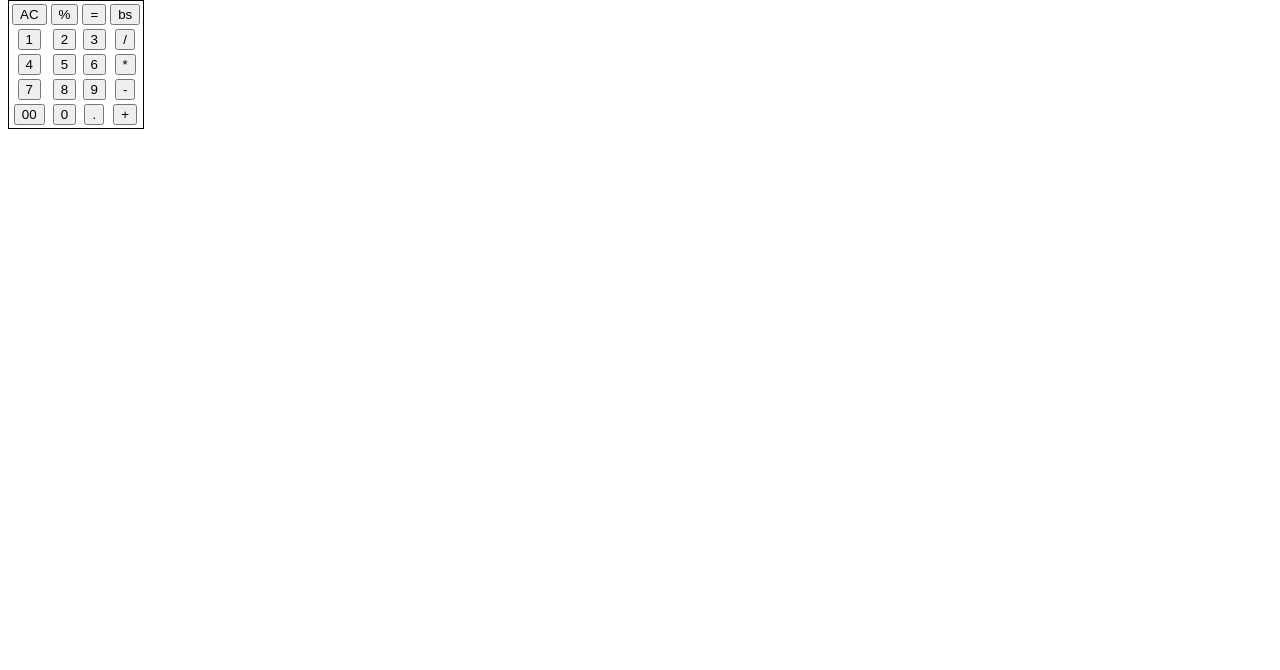
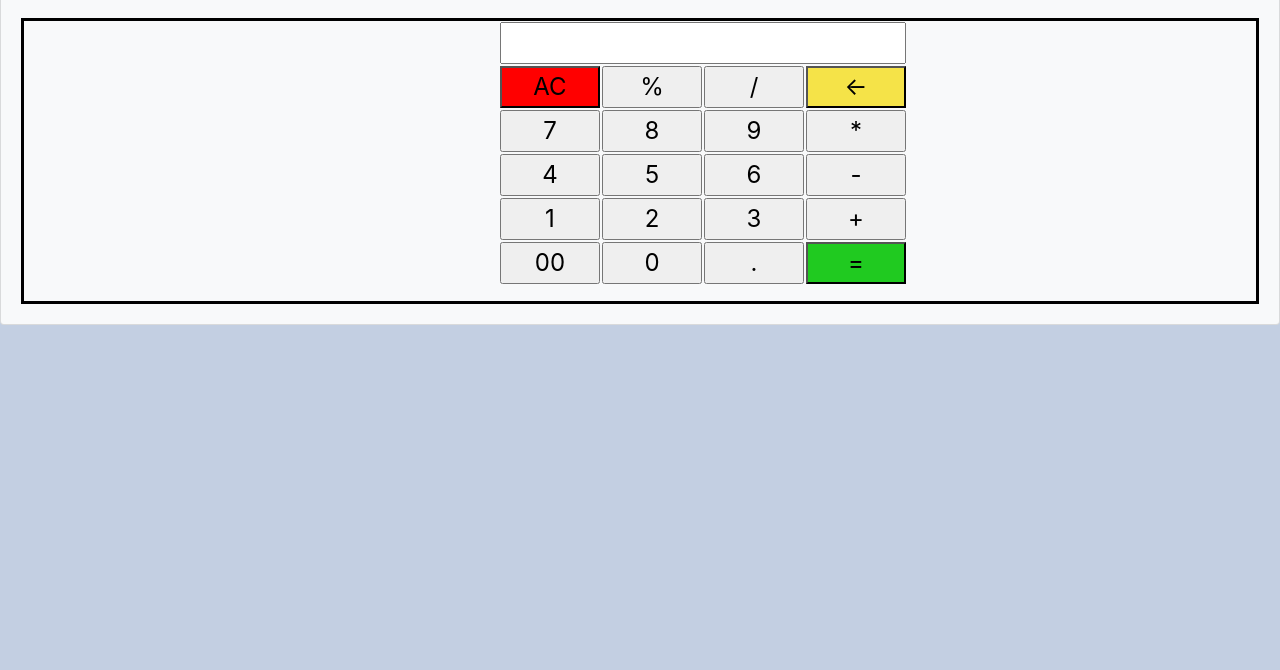
Before and after one commit to abhishekmulik/Calculator-, a plain HTML site: page index.html in a window 1280 px wide. Shown: the part 130-800 px from the top of the page. Drawn offline with nearby package versions, Linux system fonts and the light colour scheme.

Commit message:
Final commit

```diff
--- a/index.html
+++ b/index.html
@@ -2,52 +2,65 @@
 <html>
     <head>
         <meta charset="utf-8">
+        <link rel="stylesheet" href="https://maxcdn.bootstrapcdn.com/bootstrap/4.0.0/css/bootstrap.min.css" integrity="sha384-Gn5384xqQ1aoWXA+058RXPxPg6fy4IWvTNh0E263XmFcJlSAwiGgFAW/dAiS6JXm" crossorigin="anonymous">
+        <link rel="preconnect" href="https://fonts.gstatic.com">
+        <link href="https://fonts.googleapis.com/css2?family=Lobster&display=swap" rel="stylesheet">
         <title>Calculator</title>
         <link rel="stylesheet" href="style.css">
     </head>
         <body>
+
             <h1>Calculator</h1>
-            <table class="screen">
+
+                <div class="card bg-light">
+                    <div class="card-body text-center">
+                        <p class="card-text">
+                            <div class="calculator">
+                        <table>
                         <tr>
                             <td><input type="text" id="result"/></td>
                         </tr>
-                </table >
+                        </table>
                         <form>
-                    <table class="keys">
+                            <table>
                                 <tr>
-                            <td><input type="button" value="AC" onclick="clr()"></td>
-                            <td><input type="button" value="%" onclick="solve('%')"/></td>
-                            <td><input type="button" value="=" onclick="equalTo()"/></td>
-                            <td><input type="button" value="bs" onclick="bs()"/></td>
+                                    <td ><input id="ac" type="button" value="AC" onclick="clr()"></td>
+                                    <td><input id="button" type="button" value="%" onclick="solve('%')"/></td>
+                                    <td><input id="button" type="button" value="/" onclick="solve('/')"/></td>
+                                    <td><input style="width: 100px; background-color:rgb(245, 227, 72);" id="button" type="button" value="&larr;" onclick="bs()"/></td>
                                 </tr>
                                 <tr>
-                        <td><input type="button" value="1" onclick="solve('1')"/></td>
-                        <td><input type="button" value="2" onclick="solve('2')"/></td>
-                        <td><input type="button" value="3" onclick="solve('3')"/></td>
-                        <td><input type="button" value="/" onclick="solve('/')"/></td>
+                                    <td><input id="button" type="button" value="7" onclick="solve('7')"/></td>
+                                    <td><input id="button" type="button" value="8" onclick="solve('8')"/></td>
+                                    <td><input id="button" type="button" value="9" onclick="solve('9')"/></td>
+                                    <td><input id="button" type="button" value="*" onclick="solve('*')"/></td>
                                 </tr>
-                    <tr><td><input type="button" value="4" onclick="solve('4')"/></td>
-                        <td><input type="button" value="5" onclick="solve('5')"/></td>
-                        <td><input type="button" value="6" onclick="solve('6')"/></td>
-                        <td><input type="button" value="*" onclick="solve('*')"/></td>
+                                <tr><td><input id="button" type="button" value="4" onclick="solve('4')"/></td>
+                                    <td><input id="button" type="button" value="5" onclick="solve('5')"/></td>
+                                    <td><input id="button" type="button" value="6" onclick="solve('6')"/></td>
+                                    <td><input id="button" type="button" value="-" onclick="solve('-')"/></td>
+
                                 </tr>
                             <tr>
-                        <td><input type="button" value="7" onclick="solve('7')"/></td>
-                        <td><input type="button" value="8" onclick="solve('8')"/></td>
-                        <td><input type="button" value="9" onclick="solve('9')"/></td>
-                        <td><input type="button" value="-" onclick="solve('-')"/></td>
+                                <td><input id="button" type="button" value="1" onclick="solve('1')"/></td>
+                                <td><input id="button" type="button" value="2" onclick="solve('2')"/></td>
+                                <td><input id="button" type="button" value="3" onclick="solve('3')"/></td>
+                                <td><input id="button" type="button" value="+" onclick="solve('+')"/></td>
+
                             </tr>
                             <tr>
-                        <td><input type="button" value="00" onclick="solve('00')"/></td>
-                        <td><input type="button" value="0" onclick="solve('0')"/></td>
-                        <td><input type="button" value="." onclick="solve('.')"/></td>
-                        <td><input type="button" value="+" onclick="solve('+')"/></td>
-
-                    </tr>
+                                <td><input id="button" type="button" value="00" onclick="solve('00')"/></td>
+                                <td><input id="button" type="button" value="0" onclick="solve('0')"/></td>
+                                <td><input id="button" type="button" value="." onclick="solve('.')"/></td>
+                                <td><input id="equals" type="button" value="=" onclick="equalTo()"/></td>
+                            </tr>  </div>
                            </table>
-                </form>
+                        </p>
+                        </div>
 
 
+                </form>
+            </div>
             <script src="script.js"></script>
         </body>
     </head>
--- a/style.css
+++ b/style.css
@@ -1,4 +1,4 @@
-.screen{
+/* .screen{
     width: 34.78%;
     height: 50px;
     border: 1px solid black;
@@ -7,4 +7,35 @@
     border: 1px solid black;
     width: 7.5%;
     text-align: center;
+} */
+
+
+body{
+    background-color:#c3cfe2
 }
+h1{
+    padding-top: 55px;
+    text-align: center;
+    color: navy;
+    font-family: 'Lobster', cursive;
+}
+
+.calculator{
+    border: black solid;
+    padding-left:475px;
+    font-size: x-large;
+}
+#button{
+    width: 100px;
+}
+#result{
+    width: 406px
+}
+#ac{
+    width: 100px;
+    background-color: red;
+}
+#equals{
+    width: 100px;
+    background-color:rgb(32, 202, 32)
+}
```
Lines whose indentation alone changed are shown as unchanged.
